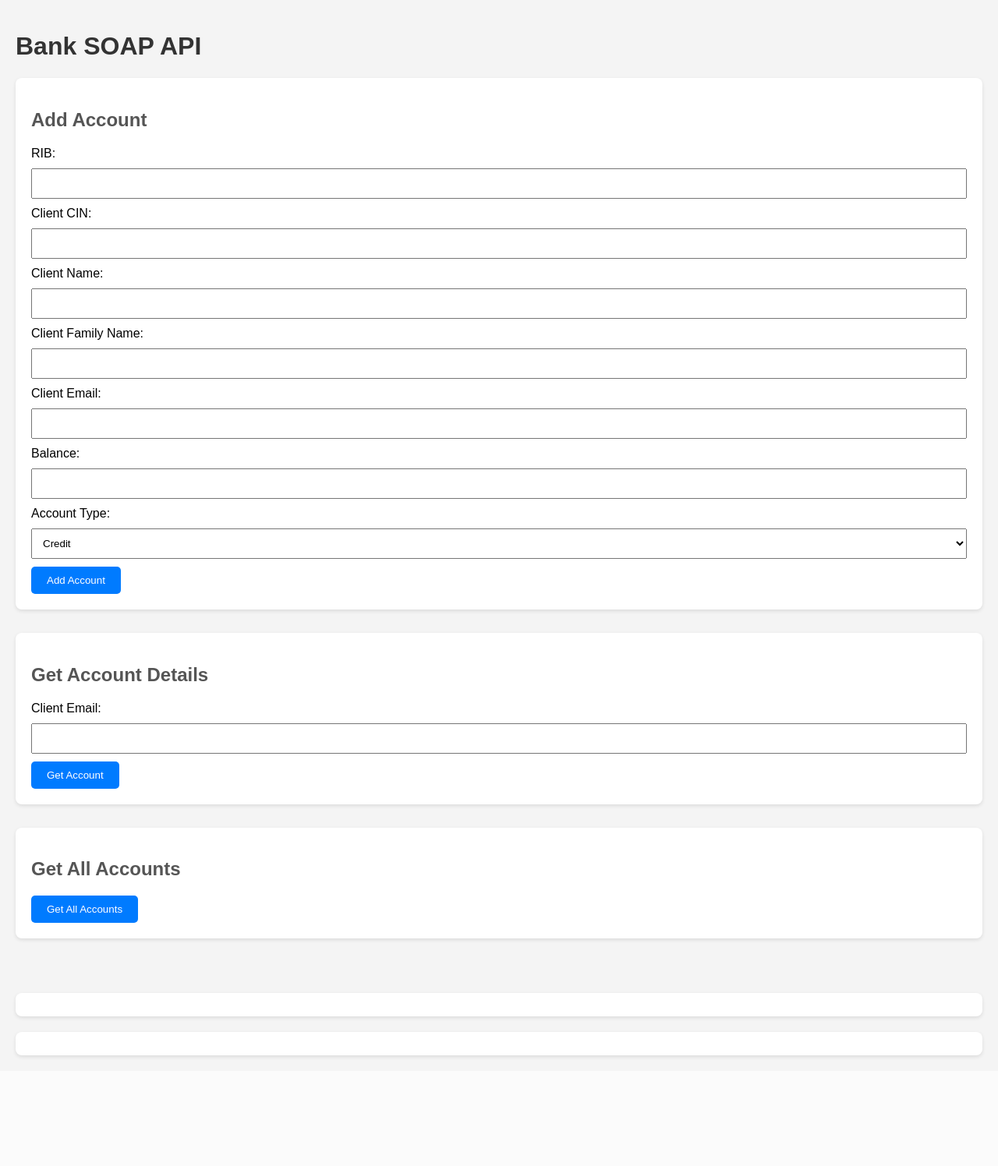
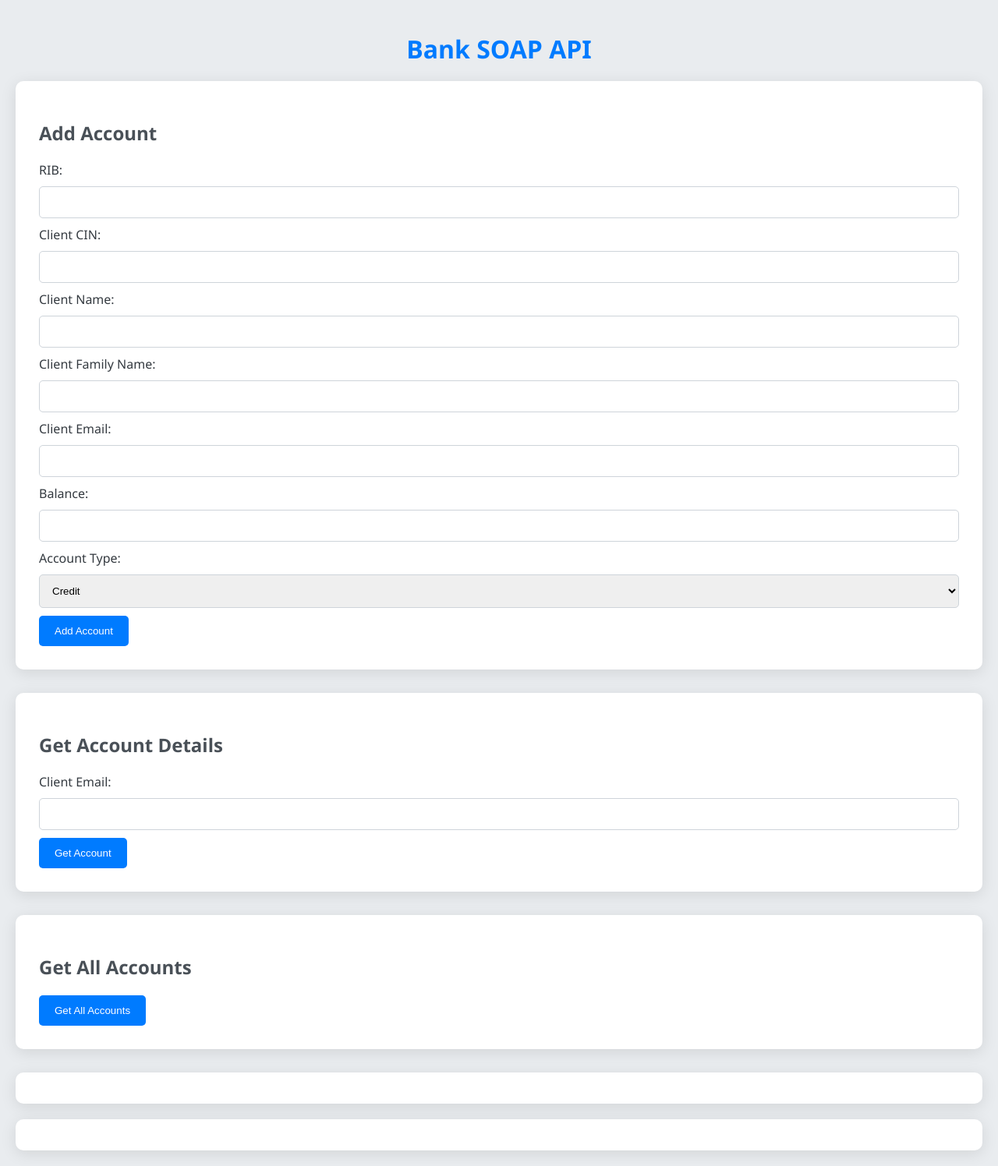
Before and after one commit to bassam04xx/account_soap, a Django app: page /account/soap-page/ in a window 1280 px wide. Shown: the whole page at 78% size. Before the commit the page ends 1358 px from the top, so only its background shows below. Run offline with Django 5.2, Linux system fonts and the light colour scheme.

Commit message:
design enhancement

```diff
--- a/account_app/templates/account_app/soap_page.html
+++ b/account_app/templates/account_app/soap_page.html
@@ -6,46 +6,63 @@
     <title>Bank SOAP API</title>
     <style>
         body {
-            font-family: Arial, sans-serif;
-            background-color: #f4f4f4;
+            font-family: 'Segoe UI', Tahoma, Geneva, Verdana, sans-serif;
+            background-color: #e9ecef;
             margin: 0;
             padding: 20px;
+            color: #343a40;
         }
         h1 {
-            color: #333;
+            color: #007bff;
+            text-align: center;
+            margin-bottom: 20px;
         }
         h2 {
-            color: #555;
+            color: #495057;
         }
         .form-container {
-            background-color: #fff;
-            padding: 20px;
+            background-color: #ffffff;
+            padding: 30px;
             margin-bottom: 30px;
-            border-radius: 8px;
-            box-shadow: 0 2px 5px rgba(0,0,0,0.1);
+            border-radius: 10px;
+            box-shadow: 0 4px 20px rgba(0,0,0,0.1);
+            transition: transform 0.2s;
+        }
+        .form-container:hover {
+            transform: translateY(-5px);
         }
         .form-container input, .form-container select {
-            padding: 10px;
+            padding: 12px;
             margin: 10px 0;
             width: 100%;
             box-sizing: border-box;
+            border: 1px solid #ced4da;
+            border-radius: 5px;
+            transition: border-color 0.2s;
+        }
+        .form-container input:focus, .form-container select:focus {
+            border-color: #007bff;
+            outline: none;
         }
         .form-container button {
-            padding: 10px 20px;
-            background-color: #007BFF;
-            color: #fff;
+            padding: 12px 20px;
+            background-color: #007bff;
+            color: #ffffff;
             border: none;
             border-radius: 5px;
             cursor: pointer;
+            transition: background-color 0.2s, transform 0.2s;
         }
         .form-container button:hover {
             background-color: #0056b3;
+            transform: translateY(-2px);
         }
         #response-message {
-            padding: 10px;
+            padding: 15px;
             border-radius: 5px;
             margin-top: 10px;
             font-weight: bold;
+            display: none; /* Initially hidden */
         }
         .success {
             background-color: #d4edda;
@@ -57,21 +74,28 @@
         }
         .account-details, .all-accounts {
             margin-top: 20px;
-            padding: 15px;
-            background-color: #fff;
-            border-radius: 8px;
-            box-shadow: 0 2px 5px rgba(0,0,0,0.1);
+            padding: 20px;
+            background-color: #ffffff;
+            border-radius: 10px;
+            box-shadow: 0 4px 20px rgba(0,0,0,0.1);
         }
         table {
             width: 100%;
             border-collapse: collapse;
         }
         table, th, td {
-            border: 1px solid #ddd;
+            border: 1px solid #dee2e6;
         }
         th, td {
-            padding: 8px 12px;
+            padding: 12px 15px;
             text-align: left;
+        }
+        th {
+            background-color: #007bff;
+            color: #ffffff;
+        }
+        tr:nth-child(even) {
+            background-color: #f2f2f2;
         }
     </style>
 </head>
@@ -83,28 +107,28 @@
         <h2>Add Account</h2>
         <form id="add-account-form">
             <label for="rib">RIB:</label>
-            <input type="text" id="rib" name="rib" required><br>
+            <input type="text" id="rib" name="rib" required>
 
             <label for="cin">Client CIN:</label>
-            <input type="text" id="cin" name="cin" required><br>
+            <input type="text" id="cin" name="cin" required>
 
             <label for="name">Client Name:</label>
-            <input type="text" id="name" name="name" required><br>
+            <input type="text" id="name" name="name" required>
 
             <label for="familyName">Client Family Name:</label>
-            <input type="text" id="familyName" name="familyName" required><br>
+            <input type="text" id="familyName" name="familyName" required>
 
             <label for="email">Client Email:</label>
-            <input type="email" id="email" name="email" required><br>
+            <input type="email" id="email" name="email" required>
 
             <label for="balance">Balance:</label>
-            <input type="number" id="balance" name="balance" required><br>
+            <input type="number" id="balance" name="balance" required>
 
             <label for="accountType">Account Type:</label>
             <select id="accountType" name="accountType" required>
                 <option value="credit">Credit</option>
                 <option value="debit">Debit</option>
-            </select><br>
+            </select>
 
             <button type="submit">Add Account</button>
         </form>
@@ -115,7 +139,7 @@
         <h2>Get Account Details</h2>
         <form id="get-account-form">
             <label for="accountEmail">Client Email:</label>
-            <input type="email" id="accountEmail" name="email" required><br>
+            <input type="email" id="accountEmail" name="email" required>
 
             <button type="submit">Get Account</button>
         </form>
@@ -230,7 +254,7 @@
                 },
                 body: soapMessage,
             })
-            .then(response => response.text())
+            .then(response => response .text())
             .then(data => {
                 displayMessage('Account details retrieved successfully!', 'success');
                 displayAccountDetails(data);
@@ -278,15 +302,14 @@
             const messageDiv = document.getElementById('response-message');
             messageDiv.textContent = message;
             messageDiv.className = type;
+            messageDiv.style.display = 'block'; // Show the message
         }
 
         // Parse and display account details
         function displayAccountDetails(responseText) {
-    // Parse the SOAP response and display the account details
             const parser = new DOMParser();
             const xmlDoc = parser.parseFromString(responseText, "text/xml");
 
-    // Access the get_account_detailsResult element using the correct namespace
             const result = xmlDoc.getElementsByTagNameNS("http://schemas.xmlsoap.org/soap/envelope/", "Body")[0]
                 .getElementsByTagNameNS("bank.isg.tn", "get_account_detailsResponse")[0]
                 .getElementsByTagNameNS("bank.isg.tn", "get_account_detailsResult")[0];
@@ -296,7 +319,6 @@
                 return;
             }
 
-    // Extract the account details with the appropriate namespaces
             const rib = result.getElementsByTagNameNS("account_app.complexTypes", "rib")[0]?.textContent;
             const email = result.getElementsByTagNameNS("account_app.complexTypes", "email")[0]?.textContent;
             const name = result.getElementsByTagNameNS("account_app.complexTypes", "name")[0]?.textContent;
@@ -315,14 +337,11 @@
             `;
         }
 
-
         // Parse and display all accounts
         function displayAllAccounts(responseText) {
-    // Parse the SOAP response and display all account details in a table
             const parser = new DOMParser();
             const xmlDoc = parser.parseFromString(responseText, "text/xml");
 
-    // Access the accounts using namespaces
             const accounts = xmlDoc.getElementsByTagNameNS("account_app.complexTypes", "Account");
 
             const allAccountsDiv = document.getElementById('all-accounts');
@@ -342,12 +361,11 @@
             `;
 
             for (let i = 0; i < accounts.length; i++) {
-        // Use namespace for accessing the child elements
                 const rib = accounts[i].getElementsByTagNameNS("account_app.complexTypes", "rib")[0]?.textContent;
                 const email = accounts[i].getElementsByTagNameNS("account_app.complexTypes", "email")[0]?.textContent;
-        const name = accounts[i].getElementsByTagNameNS("account_app.complexTypes", "name")[0]?.textContent;
+                const name = accounts[i].getElementsByTagNameNS("account_app.complexTypes", "name")[ 0]?.textContent;
                 const balance = accounts[i].getElementsByTagNameNS("account_app.complexTypes", "balance")[0]?.textContent;
-        const accountType = accounts[i].getElementsByTagNameNS("account_app.complexTypes", "creationDate")[0]?.textContent; // You might need to adjust this based on actual account type in your XML.
+                const accountType = accounts[i].getElementsByTagNameNS("account_app.complexTypes", "AccountType")[0]?.textContent; // Adjusted to get the correct account type
 
                 tableHTML += `
                     <tr>
@@ -363,7 +381,6 @@
             tableHTML += '</tbody></table>';
             allAccountsDiv.innerHTML = tableHTML;
         }
-
     </script>
 </body>
 </html>
```
Lines whose indentation alone changed are shown as unchanged.
